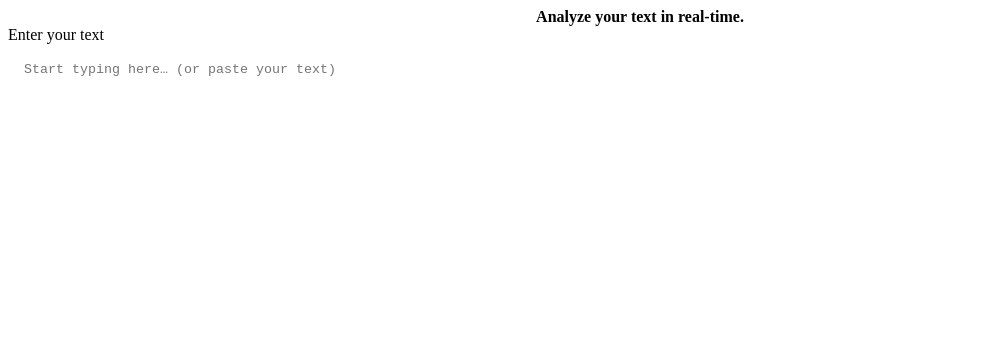
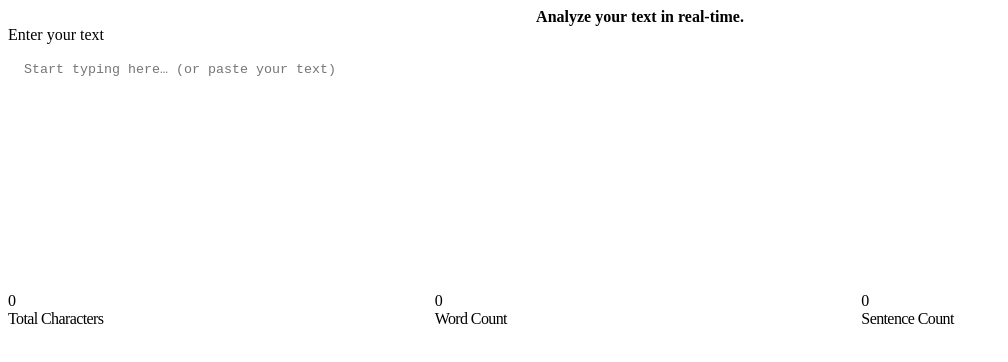
Before and after one commit to MattPahuta/character-counter-app, a React (Vite) app: page / in a window 1280 px wide. Shown: the top 362 px of the page, without its empty margins (0-1008 px from the left). Built offline with nearby package versions, Linux system fonts and the light colour scheme; the HTML template or start-up script is replaced by a standard one.

Commit message:
Add TextStats and derived vals to App, wrapper styles update

```diff
--- a/src/App.jsx
+++ b/src/App.jsx
@@ -2,13 +2,25 @@ import { useState } from "react";
 import styles from "./App.module.css";
 
 import TextInput from "./components/TextInput/TextInput";
+import TextStats from "./components/TextStats/TextStats";
+
+import {
+  countCharacters,
+  countWords,
+  countSentences,
+} from "./utils/textUtils";
 
 function App() {
-  const [text, setText] = useState("");
-
+  const [text, setText] = useState(""); // primary state
+  // state change handler
   function handleTextChange(event) {
     setText(event.target.value);
   }
+  // derived values from state
+  const characterCount = countCharacters(text);
+  const wordCount = countWords(text);
+  const sentenceCount = countSentences(text);
+
 
   return (
     <div className={styles.main}>
@@ -16,6 +28,11 @@ function App() {
         Analyze your text in real-time.
       </h1>
       <TextInput value={text} onChange={handleTextChange} />
+      <TextStats
+        characterCount={characterCount}
+        wordCount={wordCount}
+        sentenceCount={sentenceCount}
+      />
     </div>
   );
 }
--- a/src/components/TextInput/TextInput.module.css
+++ b/src/components/TextInput/TextInput.module.css
@@ -1,4 +1,5 @@
 .wrapper {
+  margin-block-end: var(--spacing-500);
   display: flex;
   flex-direction: column;
   gap: var(--spacing-100);
--- a/src/components/TextStats/TextStats.module.css
+++ b/src/components/TextStats/TextStats.module.css
@@ -10,6 +10,7 @@
 .statBox {
   padding: var(--spacing-250);
   border-radius: var(--radius-12);
+  background-color: var(--color-purple-400);
 
   @media (min-width: 600px) {
     padding-block: var(--spacing-200);
```
